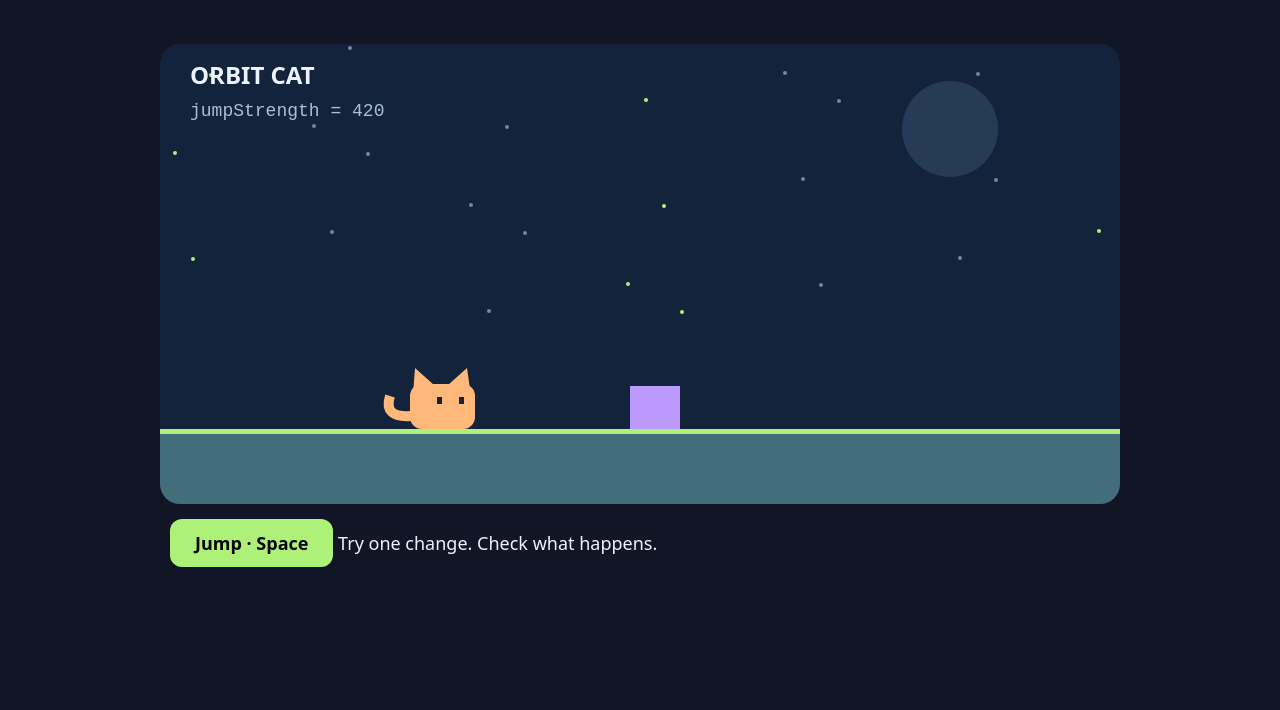
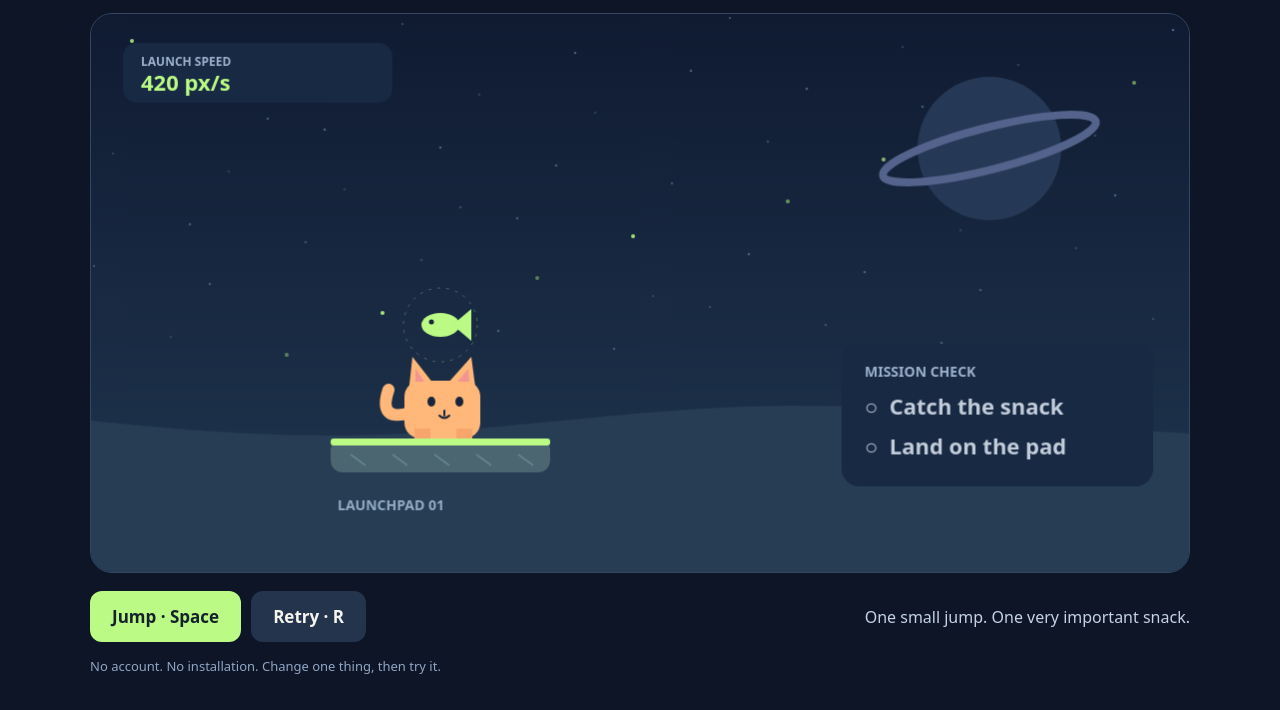
Before and after one commit to Ahelia-Consulting-EOOD/vibecoding-001-orbit-cat, a plain HTML site: page index.html in a window 1280 px wide. Shown: the part 90-800 px from the top of the page. Drawn offline with Linux system fonts and the light colour scheme; animation ran at ten frames a second.

Commit message:
Build snack mission and repair first-frame animation clock

```diff
--- a/config.js
+++ b/config.js
@@ -1 +1,2 @@
+// Initial upward speed in pixels per second. It is not a jump-height setting.
 const CONFIG = { jumpStrength: 420 };
--- a/index.html
+++ b/index.html
@@ -1,16 +1,91 @@
-<!doctype html><html lang="en"><meta charset="utf-8"><title>Orbit Cat — Git demo</title>
-<style>body{margin:0;background:#101626;color:#edf2ff;font:18px system-ui;display:grid;place-items:center;height:100vh}canvas{border-radius:20px}button{background:#adf179;border:0;border-radius:12px;padding:12px 25px;font:700 18px system-ui;cursor:pointer}p{margin:10px}</style>
-<main><canvas id="game" width="960" height="460"></canvas><p><button onclick="game.jump()">Jump · Space</button> <span id="status"></span></p></main>
-<script src="config.js"></script><script>
-const c=document.getElementById('game'),x=c.getContext('2d');
-window.game={y:340,vy:0,time:0,jumping:false,manual:false,
-reset(){this.y=340;this.vy=0;this.time=0;this.jumping=false;this.draw()},
-jump(){if(!this.jumping){this.vy=-CONFIG.jumpStrength;this.jumping=true}},
-step(dt){this.time+=dt;if(this.jumping){this.vy+=1100*dt;this.y+=this.vy*dt;if(this.y>=340){this.y=340;this.vy=0;this.jumping=false}}this.draw();return {time:this.time,y:this.y,vy:this.vy}},
-draw(){x.fillStyle='#14233c';x.fillRect(0,0,960,460);for(let i=0;i<25;i++){x.fillStyle=i%3?'#7285a7':'#adf179';x.beginPath();x.arc((i*157+51)%960,(i*79+31)%290,2,0,Math.PI*2);x.fill()}
-x.fillStyle='#263b55';x.beginPath();x.arc(790,85,48,0,Math.PI*2);x.fill();x.fillStyle='#446d7b';x.fillRect(0,385,960,75);x.fillStyle='#adf179';x.fillRect(0,385,960,5);
-x.fillStyle='#ffb879';x.beginPath();x.roundRect(250,this.y,65,45,12);x.fill();x.beginPath();x.moveTo(253,this.y+10);x.lineTo(255,this.y-16);x.lineTo(274,this.y+1);x.moveTo(288,this.y+1);x.lineTo(307,this.y-16);x.lineTo(311,this.y+12);x.fill();
-x.strokeStyle='#ffb879';x.lineWidth=10;x.beginPath();x.moveTo(251,this.y+32);x.quadraticCurveTo(223,this.y+34,230,this.y+12);x.stroke();x.fillStyle='#14233c';x.fillRect(277,this.y+13,5,7);x.fillRect(299,this.y+13,5,7);
-x.fillStyle='#bb99ff';x.fillRect(470,342,50,43);x.fillStyle='#edf2ff';x.font='bold 24px system-ui';x.fillText('ORBIT CAT',30,40);x.font='18px monospace';x.fillStyle='#a9bfd8';x.fillText('jumpStrength = '+CONFIG.jumpStrength,30,72);document.getElementById('status').textContent=this.y<0?'Cat outside the screen':'Try one change. Check what happens.'}
-};document.addEventListener('keydown',e=>{if(e.code==='Space'){e.preventDefault();game.jump()}});game.reset();let last=performance.now();function loop(now){if(!game.manual)game.step(Math.min((now-last)/1000,.03));last=now;requestAnimationFrame(loop)}requestAnimationFrame(loop);
-</script></html>
+<!doctype html>
+<html lang="en">
+<head>
+  <meta charset="utf-8">
+  <meta name="viewport" content="width=device-width,initial-scale=1">
+  <title>Orbit Cat — The Snack Mission</title>
+  <link rel="icon" href="data:,">
+  <style>
+    :root{color-scheme:dark;font-family:system-ui,-apple-system,sans-serif;color:#f6f4ee;background:#0d1527}
+    *{box-sizing:border-box}body{margin:0;min-height:100vh;display:grid;place-items:center;padding:20px}
+    main{width:min(1100px,100%)}header{display:flex;justify-content:space-between;align-items:center;margin:0 0 16px;gap:18px}
+    h1{margin:0;font-size:clamp(20px,3vw,30px);letter-spacing:-.03em}header p{margin:4px 0 0;color:#a5b6ce;font-size:15px}
+    .mission{border:1px solid #334663;border-radius:12px;padding:9px 14px;color:#bafa85;font-weight:700;font-size:14px}
+    canvas{width:100%;height:auto;display:block;border:1px solid #334663;border-radius:22px;background:#14233c}
+    footer{display:flex;justify-content:space-between;gap:14px;align-items:center;margin-top:18px;flex-wrap:wrap}
+    .controls{display:flex;gap:10px}button{font:700 17px system-ui;border:0;border-radius:12px;padding:14px 22px;cursor:pointer;background:#bafa85;color:#15212c}
+    button.secondary{background:#25344d;color:#f6f4ee}button:focus-visible{outline:3px solid #ffb879;outline-offset:4px}
+    #status{margin:0;color:#c5d3e6;max-width:480px;font-size:16px}.hint{color:#91a6c4;font-size:13px;margin-top:15px}
+    @media(max-width:600px){body{padding:12px}header{align-items:flex-start}.mission{font-size:11px;padding:8px}header p{font-size:12px}button{font-size:15px;padding:12px 16px}}
+  </style>
+</head>
+<body>
+<main>
+  <header><div><h1>ORBIT CAT</h1><p>The snack mission</p></div><div class="mission">CATCH THE SNACK · LAND SAFELY</div></header>
+  <canvas id="game" width="1100" height="560" aria-label="Orange cat on a launchpad with a floating fish snack above it"></canvas>
+  <footer><div class="controls"><button id="jump">Jump · Space</button><button class="secondary" id="retry">Retry · R</button></div><p id="status" role="status">One small jump. One very important snack.</p></footer>
+  <p class="hint">No account. No installation. Change one thing, then try it.</p>
+</main>
+<script src="config.js"></script>
+<script>
+'use strict';
+const canvas = document.getElementById('game');
+const ctx = canvas.getContext('2d');
+const GROUND = 426, CAT_X = 350, CAT_H = 58, GRAVITY = 1100, SNACK_Y = 312;
+const statusEl = document.getElementById('status');
+function roundRect(x,y,w,h,r,fill){ctx.fillStyle=fill;ctx.beginPath();ctx.roundRect(x,y,w,h,r);ctx.fill()}
+function text(value,x,y,size,color='#f6f4ee',weight=600){ctx.fillStyle=color;ctx.font=`${weight} ${size}px system-ui`;ctx.fillText(value,x,y)}
+function fish(x,y,scale=1){ctx.save();ctx.translate(x,y);ctx.scale(scale,scale);ctx.fillStyle='#bafa85';ctx.beginPath();ctx.ellipse(0,0,19,12,0,0,Math.PI*2);ctx.fill();ctx.beginPath();ctx.moveTo(12,0);ctx.lineTo(31,-16);ctx.lineTo(31,16);ctx.closePath();ctx.fill();ctx.fillStyle='#14233c';ctx.beginPath();ctx.arc(-9,-3,2.5,0,Math.PI*2);ctx.fill();ctx.restore()}
+function cat(x,y,flight){
+  ctx.save();ctx.translate(x,y);
+  ctx.strokeStyle='#ffb879';ctx.lineWidth=12;ctx.lineCap='round';ctx.beginPath();ctx.moveTo(-30,32);ctx.quadraticCurveTo(-63,42,-52,9);ctx.stroke();
+  roundRect(-36,0,76,58,16,'#ffb879');
+  ctx.fillStyle='#ffb879';ctx.beginPath();ctx.moveTo(-32,13);ctx.lineTo(-28,-24);ctx.lineTo(-7,3);ctx.moveTo(7,3);ctx.lineTo(31,-24);ctx.lineTo(36,14);ctx.fill();
+  ctx.fillStyle='#f39493';ctx.beginPath();ctx.moveTo(-25,1);ctx.lineTo(-25,-12);ctx.lineTo(-16,1);ctx.moveTo(17,1);ctx.lineTo(28,-12);ctx.lineTo(29,1);ctx.fill();
+  ctx.fillStyle='#17243c';for(const eye of [-9,19]){ctx.beginPath();ctx.ellipse(eye,21,4,flight?7:5,0,0,Math.PI*2);ctx.fill()}
+  ctx.strokeStyle='#17243c';ctx.lineWidth=2;ctx.beginPath();ctx.moveTo(4,30);ctx.lineTo(4,35);ctx.moveTo(-1,35);ctx.quadraticCurveTo(4,40,9,35);ctx.stroke();
+  ctx.fillStyle='#f7a56d';ctx.fillRect(-26,48,16,10);ctx.fillRect(16,48,16,10);ctx.restore();
+}
+window.game={
+  manual:false,time:0,y:GROUND-CAT_H,vy:0,jumping:false,collected:false,landed:false,attempted:false,
+  reset(){this.time=0;this.y=GROUND-CAT_H;this.vy=0;this.jumping=false;this.collected=false;this.landed=false;this.attempted=false;this.draw();return this.snapshot()},
+  jump(){if(this.jumping||this.attempted)return false;this.vy=-CONFIG.jumpStrength;this.jumping=true;this.attempted=true;this.draw();return true},
+  snapshot(){return {time:this.time,y:this.y,vy:this.vy,jumping:this.jumping,collected:this.collected,landed:this.landed,attempted:this.attempted,jumpStrength:CONFIG.jumpStrength}},
+  step(dt){
+    if(!Number.isFinite(dt)||dt<0||dt>.05)throw new Error('Use a time step between 0 and 0.05 seconds');
+    this.time+=dt;
+    if(this.jumping){
+      const previousCenter=this.y+CAT_H/2;
+      this.vy+=GRAVITY*dt;this.y+=this.vy*dt;
+      const center=this.y+CAT_H/2;
+      // Swept vertical overlap prevents fast jumps skipping the snack between frames.
+      if(Math.min(previousCenter,center)-24<=SNACK_Y&&Math.max(previousCenter,center)+24>=SNACK_Y)this.collected=true;
+      if(this.y>=GROUND-CAT_H){this.y=GROUND-CAT_H;this.vy=0;this.jumping=false;this.landed=true}
+    }
+    this.draw();return this.snapshot();
+  },
+  draw(){
+    const gradient=ctx.createLinearGradient(0,0,0,560);gradient.addColorStop(0,'#101b32');gradient.addColorStop(1,'#203750');ctx.fillStyle=gradient;ctx.fillRect(0,0,1100,560);
+    for(let i=0;i<55;i++){const x=(i*193+41)%1100,y=(i*89+27)%350;ctx.fillStyle=i%7?'#506787':'#bafa85';ctx.globalAlpha=.65+.25*Math.sin(this.time*.5+i);ctx.beginPath();ctx.arc(x,y,i%7?1.3:2,0,Math.PI*2);ctx.fill()}ctx.globalAlpha=1;
+    ctx.fillStyle='#253957';ctx.beginPath();ctx.arc(900,135,72,0,Math.PI*2);ctx.fill();ctx.strokeStyle='#53638b';ctx.lineWidth=8;ctx.beginPath();ctx.ellipse(900,135,110,21,-.25,0,Math.PI*2);ctx.stroke();
+    ctx.fillStyle='#263d54';ctx.beginPath();ctx.moveTo(0,426);for(let x=0;x<=1100;x+=50)ctx.lineTo(x,408+15*Math.sin(x/150));ctx.lineTo(1100,560);ctx.lineTo(0,560);ctx.fill();
+    roundRect(240,426,220,34,12,'#4b6571');roundRect(240,426,220,7,3,'#bafa85');
+    ctx.strokeStyle='#648489';ctx.lineWidth=2;for(let i=0;i<5;i++){ctx.beginPath();ctx.moveTo(260+i*42,442);ctx.lineTo(275+i*42,453);ctx.stroke()}
+    if(!this.collected){ctx.strokeStyle='#476b65';ctx.lineWidth=1;ctx.setLineDash([3,6]);ctx.beginPath();ctx.arc(CAT_X,SNACK_Y,37,0,Math.PI*2);ctx.stroke();ctx.setLineDash([]);fish(CAT_X,SNACK_Y)}
+    if(this.y>-90)cat(CAT_X,this.y,this.jumping);
+    roundRect(32,29,270,60,14,'#172943');text('LAUNCH SPEED',50,52,12,'#9db2cc');text(`${CONFIG.jumpStrength} px/s`,50,77,22,'#bafa85');
+    roundRect(752,331,312,143,18,'#172943');text('MISSION CHECK',775,364,14,'#9db2cc');text(`${this.collected?'✓':'○'}  Catch the snack`,775,402,22,this.collected?'#bafa85':'#c2ccda');text(`${this.landed?'✓':'○'}  Land on the pad`,775,442,22,this.landed?'#bafa85':'#c2ccda');
+    if(this.y<-90){text('CAT OUT OF FRAME',390,132,30,'#ffb879');text('That was a lot of enthusiasm.',392,167,18,'#c2ccda');ctx.strokeStyle='#ffb879';ctx.lineWidth=3;ctx.beginPath();ctx.moveTo(CAT_X,122);ctx.lineTo(CAT_X,60);ctx.lineTo(CAT_X-9,72);ctx.moveTo(CAT_X,60);ctx.lineTo(CAT_X+9,72);ctx.stroke()}
+    text('LAUNCHPAD 01',247,498,14,'#94acc5');
+    const message=this.landed?(this.collected?'Snack secured. Cat back on the pad. Mission complete.':'Back on the pad. The snack is still waiting.'):this.y<-90?'Cat outside the screen. Retry brings the attempt back.':this.jumping?'Snack first. Landing next.':'One small jump. One very important snack.';
+    statusEl.textContent=message;
+  }
+};
+document.getElementById('jump').addEventListener('click',()=>game.jump());
+document.getElementById('retry').addEventListener('click',()=>game.reset());
+document.addEventListener('keydown',e=>{if(e.code==='Space'){e.preventDefault();game.jump()}else if(e.code==='KeyR')game.reset()});
+game.reset();let previous=performance.now();
+function tick(now){const dt=Math.max(0,Math.min((now-previous)/1000,.03));previous=now;if(!game.manual)game.step(dt);requestAnimationFrame(tick)}requestAnimationFrame(tick);
+</script>
+</body>
+</html>
```
Also changed, not shown: 1 other file.
